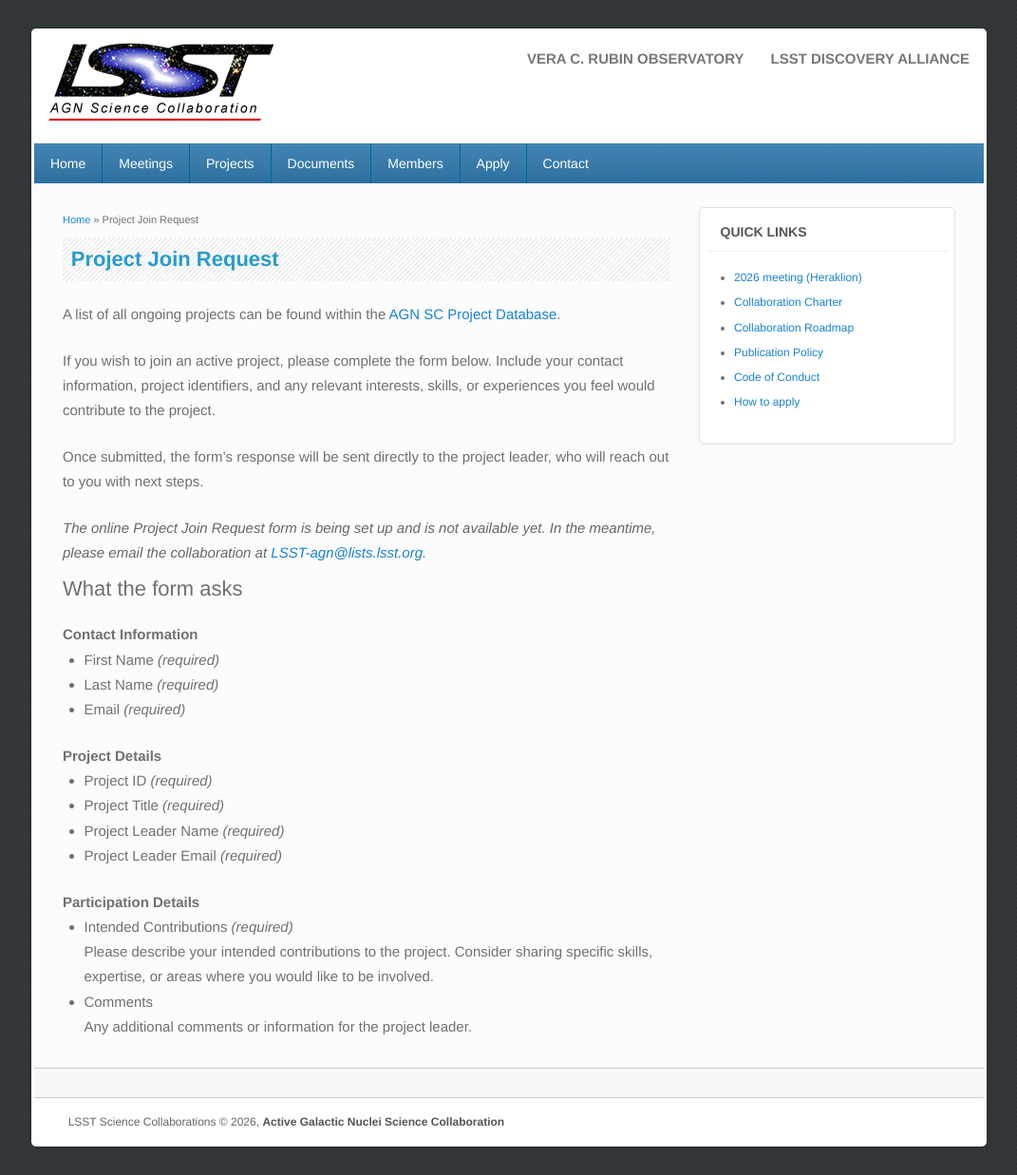
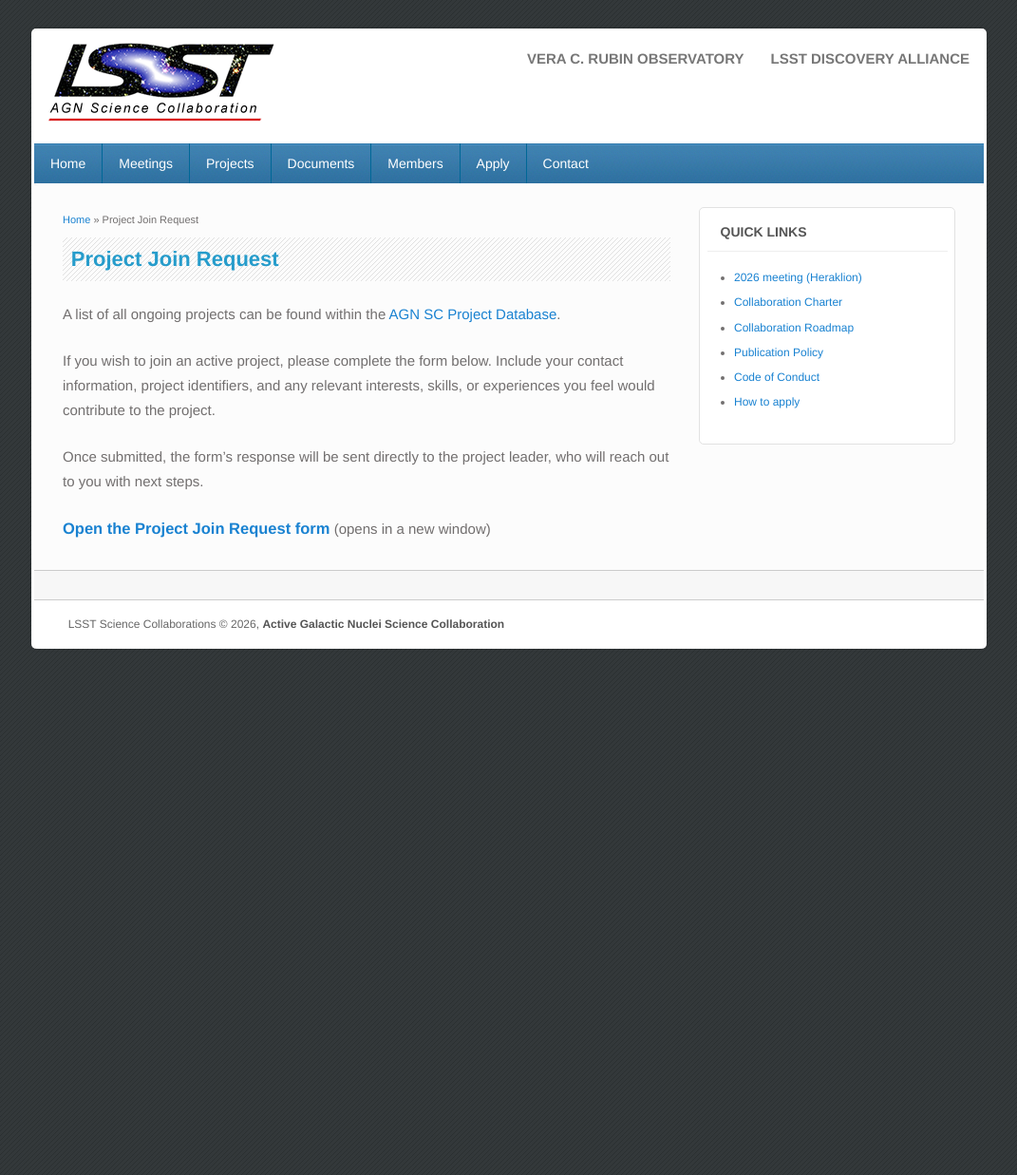
Before and after one commit to LSST-AGNSC/lsst-agnsc.github.io, a Jekyll site: the page built from project_join_request.md, in a window 1280 px wide. Shown: the whole page at 95% size, without its empty margins (104-1175 px from the left). Built offline with Jekyll 4.4.1, drawn with Linux system fonts in a browser that asks for light colours; after the commit the page ends 900 px from its top, so only the background shows below that.

Commit message:
Link the Project Join Request Google Form
Co-Authored-By: Claude Fable 5.1 <noreply@anthropic.com>

```diff
--- a/_data/forms.yml
+++ b/_data/forms.yml
@@ -1,6 +1,5 @@
 # Online forms (the old Drupal webforms). Each has its own page; 'contact: true' lists it under the Contact tab.
 # Paste the Google Form link into 'url' and that page links to the form; until then it shows a notice.
-# The old form's fields are described on each page, to help build the Google Form.
 - key: membership_application
   title: Membership Application
   description: Apply for membership in the LSST AGN Science Collaboration.
@@ -15,7 +14,7 @@
   title: Project Join Request
   description: To request to join an ongoing project.
   contact: true
-  url: ""
+  url: "https://docs.google.com/forms/d/e/1FAIpQLSfuO2i0EYER6X4VKdOBJCeJKnm-rKupaJ_IFpZfkyV0tLjIdQ/viewform"
 - key: publication_review
   title: Publication Review
   description: To initiate the internal publication review process before journal submission.
--- a/project_join_request.md
+++ b/project_join_request.md
@@ -9,27 +9,3 @@ If you wish to join an active project, please complete the form below. Include
 Once submitted, the form's response will be sent directly to the project leader, who will reach out to you with next steps.
 
 {% include form-embed.html %}
-
-## What the form asks
-
-<!-- Fields of the original web form, kept here so the Google Form can mirror them. -->
-
-**Contact Information**
-
-- First Name *(required)*
-- Last Name *(required)*
-- Email *(required)*
-
-**Project Details**
-
-- Project ID *(required)*
-- Project Title *(required)*
-- Project Leader Name *(required)*
-- Project Leader Email *(required)*
-
-**Participation Details**
-
-- Intended Contributions *(required)*
-  Please describe your intended contributions to the project. Consider sharing specific skills, expertise, or areas where you would like to be involved.
-- Comments
-  Any additional comments or information for the project leader.
```
